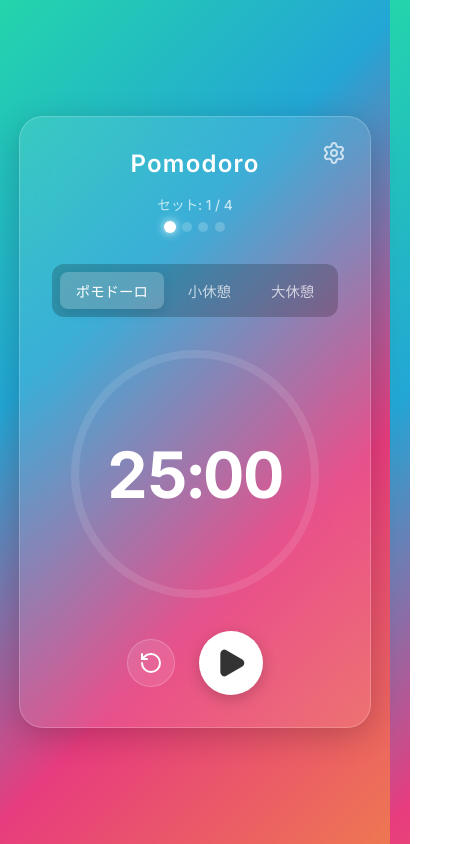
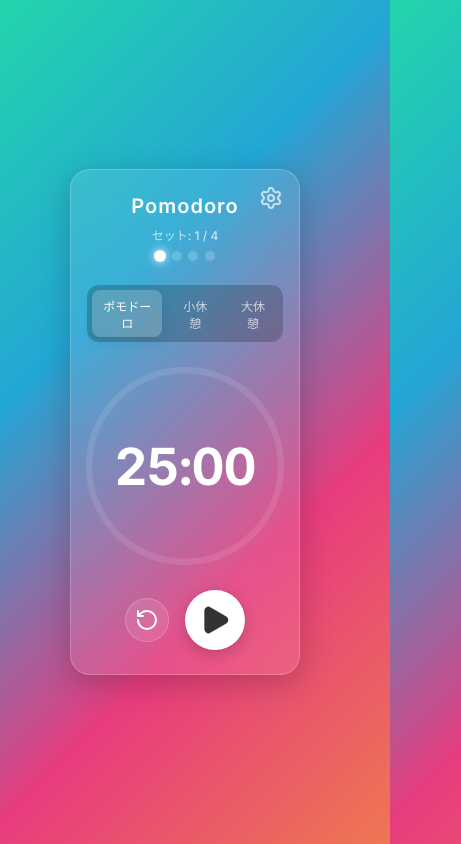
Before and after one commit to takabon69-beep/pomodoro-timer, a React (Vite) app: page / in a window 390 px wide. Shown: the top 844 px of the page, 461 px wide, since content can reach past the window. Built offline with nearby package versions, Linux system fonts and the light colour scheme.

Commit message:
Optimize for mobile screens

```diff
--- a/src/index.css
+++ b/src/index.css
@@ -411,3 +411,72 @@ h1 {
   75% { transform: rotate(-10deg); }
   100% { transform: rotate(0deg); }
 }
+
+/* --- Mobile Optimization --- */
+@media (max-width: 480px) {
+  .app-container {
+    width: 92%;
+    padding: 1.5rem 1rem;
+    border-radius: 20px;
+    gap: 1.5rem;
+  }
+
+  h1 {
+    font-size: 1.25rem;
+  }
+
+  .settings-btn {
+    top: 1rem;
+    right: 1rem;
+  }
+
+  .cycle-text {
+    font-size: 0.75rem;
+  }
+
+  .mode-selector {
+    padding: 0.3rem;
+  }
+
+  .mode-tab {
+    font-size: 0.75rem;
+    padding: 0.4rem 0.6rem;
+  }
+
+  .timer-display {
+    width: 200px;
+    height: 200px;
+  }
+
+  .time-text {
+    font-size: 3.2rem;
+  }
+
+  .controls {
+    gap: 1rem;
+  }
+
+  .btn-icon {
+    width: 44px;
+    height: 44px;
+  }
+
+  .btn-main {
+    width: 60px;
+    height: 60px;
+  }
+
+  .modal-content {
+    padding: 1.5rem;
+  }
+
+  .toast-notification {
+    width: 90%;
+    padding: 0.8rem 1rem;
+    gap: 0.8rem;
+  }
+
+  .toast-icon {
+    font-size: 1.25rem;
+  }
+}
```
